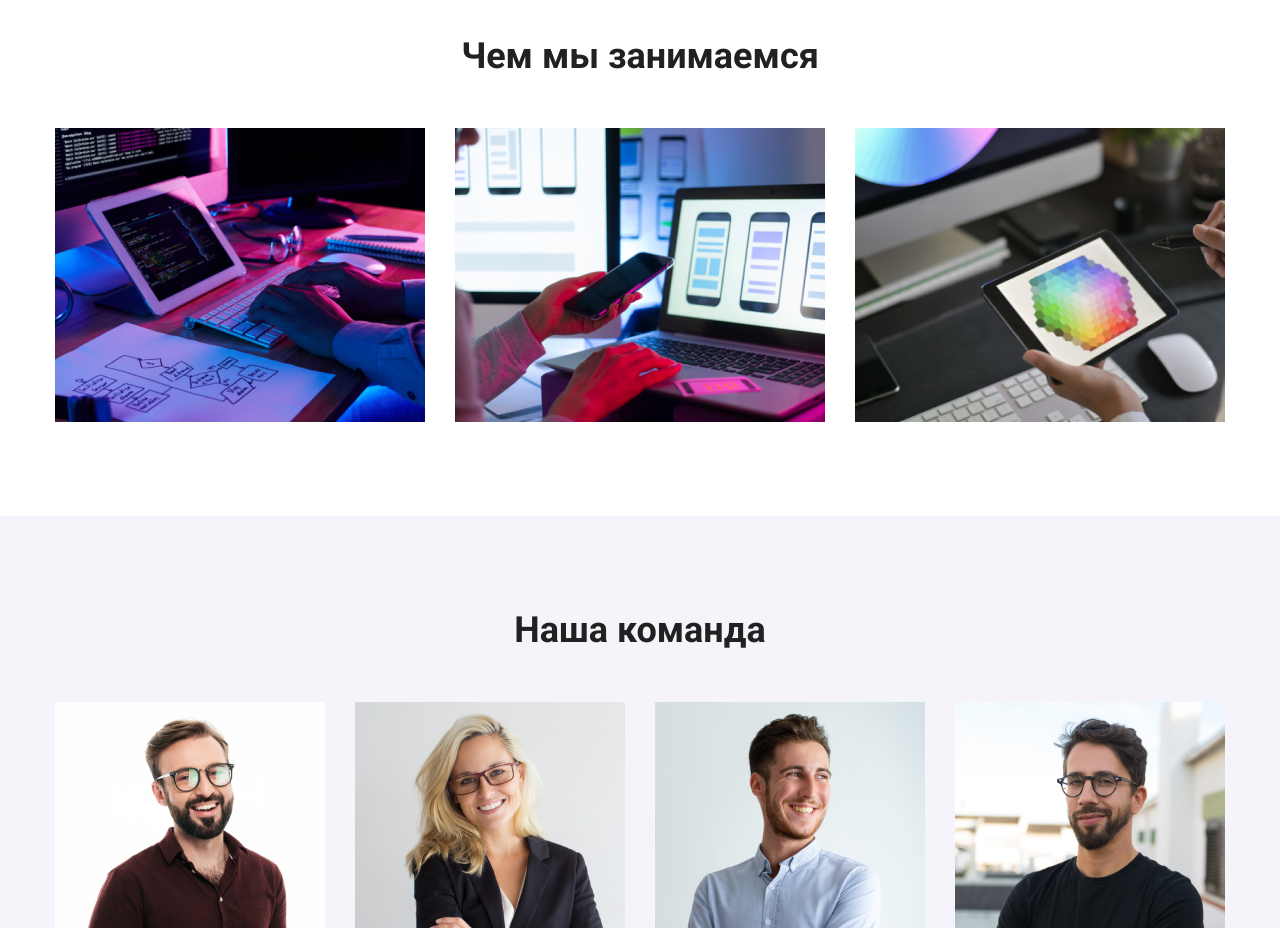
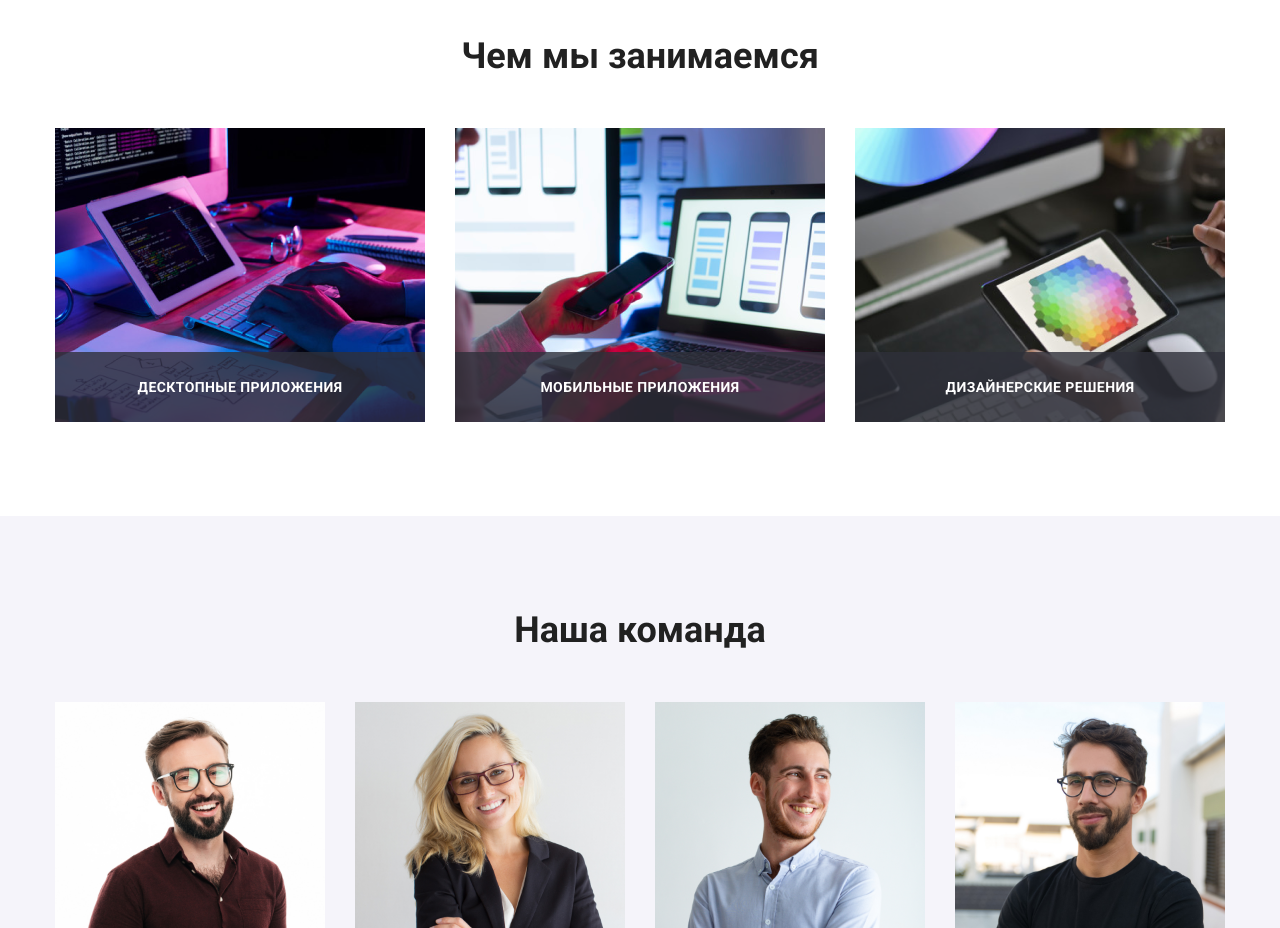
Before and after one commit to Zharkynbek/goit-markup-hw-05, a plain HTML site: page index.html in a window 1280 px wide. Shown: the part 1080-2008 px from the top of the page. Drawn offline with nearby package versions, Linux system fonts and the light colour scheme.

Commit message:
zadaet temnyi fon v razdele 4em my zanimayemsya

```diff
--- a/css/style.css
+++ b/css/style.css
@@ -251,6 +251,10 @@ a {
   left: 0;
   width: 100%;
   height: 100%;
+  transition-property: var(--logo-color);
+  transition-duration: 250ms;
+  transition-timing-function: cubic-bezier(0.4, 0, 0.2, 1);
+  transition: opacity 250ms cubic-bezier(0.4, 0, 0.2, 1);
   background-color: rgba(0, 0, 0, 0.5);
 }
 
@@ -385,6 +389,34 @@ a {
 
 .second-item .item:last-child {
   margin-right: 0;
+}
+
+.foto-text {
+  position: relative;
+}
+
+.bg-text {
+  position: absolute;
+  display: block;
+  width: 100%;
+  height: 70px;
+  margin-top: -70px;
+  text-align: center;
+  align-items: center;
+  background-color: rgba(47, 48, 58, 0.8);
+}
+
+.bg-text h2 {
+  padding-top: 27px;
+  padding-bottom: 27px;
+  margin: 0;
+  font-weight: bold;
+  font-size: 14px;
+  line-height: 1.142;
+  text-align: center;
+  letter-spacing: 0.03em;
+  text-transform: uppercase;
+  color: #ffffff;
 }
 
 .tretii-section {
--- a/index.html
+++ b/index.html
@@ -128,14 +128,22 @@
             <div class="container">
                 <h2 class="second-big-title">Чем мы занимаемся</h2>
                 <ul class="second-item list">
-                    <li class="item">
+                    <li class="item"><div class="foto-text">
                         <img src="./images/tablet-keyboard.png" alt="кейбоард" width="370" />
+                        <div class="bg-text"><h2>Десктопные приложения</h2></div></div>
                     </li>
-                    <li class="item">
+                    <li class="item"><div class="foto-text">
                         <img src="./images/handy-pc.png" alt="смартфон" width="370" />
+                        <div class="bg-text">
+                            <h2>Мобильные приложения</h2>
+                        </div></div>
+
                     </li>
-                    <li class="item">
+                    <li class="item"><div class="foto-text">
                         <img src="./images/pc-tablet.png" alt="пктаблет" width="370" />
+                        <div class="bg-text">
+                            <h2>Дизайнерские решения</h2>
+                        </div></div>
                     </li>
                 </ul>
             </div>
```
Also changed, not shown: images/bg.png (added).
